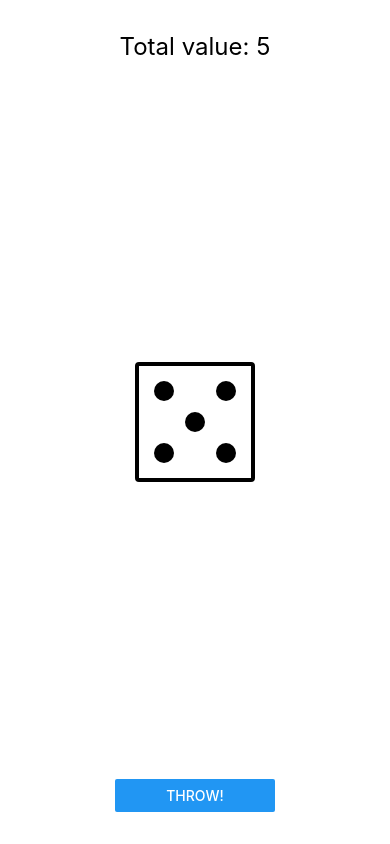
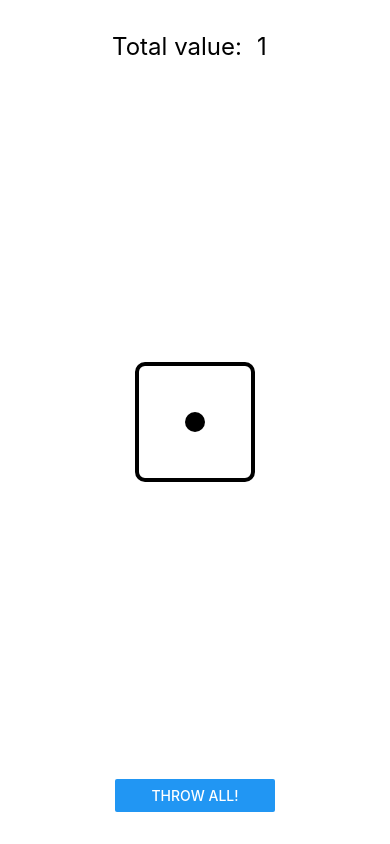
Before and after one commit to lapanti/dice, a React Native app: screen / in a window 390 px wide. Built offline with nearby package versions, Linux system fonts and the light colour scheme.

Commit message:
refactor: use redux

```diff
--- a/App.tsx
+++ b/App.tsx
@@ -1,65 +1,17 @@
 import { StatusBar } from 'expo-status-bar'
-import React, { useCallback, useState } from 'react'
-// eslint-disable-next-line import/namespace,import/named
-import { ActivityIndicator, Button, StyleSheet, Text, View } from 'react-native'
+import React from 'react'
+import { Provider } from 'react-redux'
 
-import Dice from './components/Dice'
-import useInterval from './hooks/useInterval'
-import useTimeout from './hooks/useTimeout'
-
-const styles = StyleSheet.create({
-    container: {
-        flex: 1,
-        flexDirection: 'column',
-        alignItems: 'center',
-        justifyContent: 'center',
-    },
-    title: {
-        position: 'absolute',
-        top: 32,
-        fontSize: 24,
-    },
-    footer: {
-        position: 'absolute',
-        bottom: 32,
-        width: 160,
-    },
-})
-
-const delay = 100
+import MainView from './app/MainView'
+import { store } from './store/store'
 
 const App = () => {
-    const [value, setValue] = useState<number>(5)
-    const [rolling, setRolling] = useState(false)
-
-    useInterval(
-        () => {
-            setValue(Math.floor(Math.random() * 6) + 1)
-        },
-        rolling ? delay : null
-    )
-
-    useTimeout(
-        () => {
-            setRolling(false)
-        },
-        rolling ? 1000 : null
-    )
-
-    const onPress = useCallback(() => {
-        setRolling(true)
-    }, [])
-
     return (
-        <View style={styles.container}>
-            <Text style={styles.title}>Total value: {rolling ? <ActivityIndicator color="black" /> : value}</Text>
-            <Dice value={value} onPress={onPress} />
-            <View style={styles.footer}>
-                <Button accessibilityLabel="Press here to throw the dice" title="Throw!" onPress={onPress} />
-            </View>
+        <Provider store={store}>
+            <MainView />
             {/* eslint-disable-next-line react/style-prop-object */}
             <StatusBar style="auto" />
-        </View>
+        </Provider>
     )
 }
 
--- /dev/null
+++ b/app/MainView.tsx
@@ -0,0 +1,89 @@
+import React, { useCallback, useState } from 'react'
+// eslint-disable-next-line import/namespace,import/named
+import { ActivityIndicator, Button, StyleSheet, Text, View } from 'react-native'
+
+import Dice from '../components/Dice'
+import useAppDispatch from '../hooks/useAppDispatch'
+import useAppSelector from '../hooks/useAppSelector'
+import useInterval from '../hooks/useInterval'
+import useTimeout from '../hooks/useTimeout'
+import { getRandomInt } from '../lib/number'
+import { getDiceSelector, roll } from '../store/ducks/dice'
+
+const styles = StyleSheet.create({
+    container: {
+        flex: 1,
+        flexDirection: 'column',
+        alignItems: 'center',
+        justifyContent: 'center',
+    },
+    title: {
+        position: 'absolute',
+        top: 32,
+        flexDirection: 'row',
+        alignItems: 'center',
+        justifyContent: 'center',
+    },
+    titleValue: {
+        marginLeft: 4,
+        width: 32,
+        alignItems: 'center',
+        justifyContent: 'center',
+    },
+    titleText: {
+        fontSize: 24,
+    },
+    footer: {
+        position: 'absolute',
+        bottom: 32,
+        width: 160,
+    },
+})
+
+const delay = 100
+const totalDelay = delay * 10
+
+const MainView = () => {
+    const dice = useAppSelector(getDiceSelector(0))
+    const [rolling, setRolling] = useState(false)
+    const dispatch = useAppDispatch()
+
+    useInterval(
+        () => {
+            dispatch(roll({ index: 0, value: getRandomInt() }))
+        },
+        rolling ? delay : null
+    )
+
+    useTimeout(
+        () => {
+            setRolling(false)
+        },
+        rolling ? totalDelay : null
+    )
+
+    const onPress = useCallback(() => {
+        setRolling(true)
+    }, [])
+
+    return (
+        <View style={styles.container}>
+            <View style={styles.title}>
+                <Text style={styles.titleText}>Total value:</Text>
+                {rolling ? (
+                    <ActivityIndicator color="black" style={styles.titleValue} />
+                ) : (
+                    <View style={styles.titleValue}>
+                        <Text style={styles.titleText}>{dice?.value}</Text>
+                    </View>
+                )}
+            </View>
+            <Dice index={0} onPress={onPress} />
+            <View style={styles.footer}>
+                <Button accessibilityLabel="Press here to throw all the dice" title="Throw all!" onPress={onPress} />
+            </View>
+        </View>
+    )
+}
+
+export default MainView
--- a/components/Dice.tsx
+++ b/components/Dice.tsx
@@ -3,6 +3,8 @@ import React from 'react'
 import { Animated, StyleSheet, TouchableOpacity } from 'react-native'
 
 import useAnimatedOpacity from '../hooks/useAnimatedOpacity'
+import useAppSelector from '../hooks/useAppSelector'
+import { getDiceSelector } from '../store/ducks/dice'
 
 const top = 25
 const right = top
@@ -18,7 +20,7 @@ const styles = StyleSheet.create({
     die: {
         height: 120,
         width: 120,
-        borderRadius: 4,
+        borderRadius: 10,
         border: `4px solid black`,
     },
     dot: {
@@ -81,11 +83,16 @@ const middleRightValues = [2, 6]
 const bottomRightValues = [3, 4, 5, 6]
 
 interface Props {
-    value: number
+    index: number
     onPress: () => void
 }
 
-const Dice = ({ value, onPress }: Props): JSX.Element => {
+const Dice = ({ index, onPress }: Props): JSX.Element | null => {
+    const dice = useAppSelector(getDiceSelector(index))
+    const state = useAppSelector((state) => state)
+
+    const value = dice?.value ?? 0
+
     const fadeTopLeft = useAnimatedOpacity(topLeftValues, value)
     const fadeMiddleLeft = useAnimatedOpacity(middleLeftValues, value)
     const fadeBottomLeft = useAnimatedOpacity(bottomLeftValues, value)
@@ -94,7 +101,11 @@ const Dice = ({ value, onPress }: Props): JSX.Element => {
     const fadeMiddleRight = useAnimatedOpacity(middleRightValues, value)
     const fadeBottomRight = useAnimatedOpacity(bottomRightValues, value)
 
-    return (
+    console.log('state', state)
+    console.log('index', index)
+    console.log('dice', dice)
+
+    return dice ? (
         <TouchableOpacity style={styles.die} onPress={onPress}>
             <Animated.View style={[styles.dot, styles.topLeftDot, { opacity: fadeTopLeft }]} />
             <Animated.View style={[styles.dot, styles.middleLeftDot, { opacity: fadeMiddleLeft }]} />
@@ -104,7 +115,7 @@ const Dice = ({ value, onPress }: Props): JSX.Element => {
             <Animated.View style={[styles.dot, styles.middleRightDot, { opacity: fadeMiddleRight }]} />
             <Animated.View style={[styles.dot, styles.bottomRightDot, { opacity: fadeBottomRight }]} />
         </TouchableOpacity>
-    )
+    ) : null
 }
 
 export default Dice
--- /dev/null
+++ b/hooks/useAppDispatch.ts
@@ -0,0 +1,7 @@
+import type { AppDispatch } from '../store/store'
+
+import { useDispatch } from 'react-redux'
+
+const useAppDispatch = () => useDispatch<AppDispatch>()
+
+export default useAppDispatch
--- /dev/null
+++ b/hooks/useAppSelector.ts
@@ -0,0 +1,8 @@
+import type { TypedUseSelectorHook } from 'react-redux'
+import type { RootState } from '../store/store'
+
+import { useSelector } from 'react-redux'
+
+const useAppSelector: TypedUseSelectorHook<RootState> = useSelector
+
+export default useAppSelector
--- /dev/null
+++ b/lib/number.ts
@@ -0,0 +1,3 @@
+export const getRandomInt = (min = 1, max = 6) => Math.floor(Math.random() * max) + min
+
+export const clamp = (value: number, min: number, max: number): number => Math.max(Math.min(value, max), min)
--- /dev/null
+++ b/store/ducks/dice.ts
@@ -0,0 +1,48 @@
+import type { PayloadAction } from '@reduxjs/toolkit'
+import type { RootState } from '../store'
+
+import { createSlice } from '@reduxjs/toolkit'
+
+import { clamp, getRandomInt } from '../../lib/number'
+
+interface Dice {
+    readonly min: number
+    readonly max: number
+    rolling: boolean
+    value: number
+}
+
+interface DiceState {
+    dice: Dice[]
+}
+
+const initialD6: Dice = {
+    min: 1,
+    max: 6,
+    rolling: false,
+    value: getRandomInt(),
+}
+
+const initialState: DiceState = {
+    dice: [initialD6],
+}
+
+export const diceSlice = createSlice({
+    name: 'dice',
+    initialState,
+    reducers: {
+        add: (state, { payload: { min, max, value } }: PayloadAction<{ min: number; max: number; value: number }>) => {
+            state.dice.push({ min, max, rolling: false, value: clamp(value, min, max) })
+        },
+        roll: (state, { payload: { index, value } }: PayloadAction<{ index: number; value: number }>) => {
+            state.dice[index].value = clamp(value, state.dice[index].min, state.dice[index].max)
+        },
+    },
+})
+
+export const { add, roll } = diceSlice.actions
+
+export const getDiceSelector = (index: number) => (state: RootState) =>
+    state.dice.dice.length > index ? state.dice.dice[index] : undefined
+
+export default diceSlice.reducer
--- /dev/null
+++ b/store/store.ts
@@ -0,0 +1,12 @@
+import { configureStore } from '@reduxjs/toolkit'
+
+import diceReducer from './ducks/dice'
+
+export const store = configureStore({
+    reducer: {
+        dice: diceReducer,
+    },
+})
+
+export type RootState = ReturnType<typeof store.getState>
+export type AppDispatch = typeof store.dispatch
```
Also changed, not shown: package.json (+7 -1 lines), 1 other file (tests, documents, lock files or other folders).
